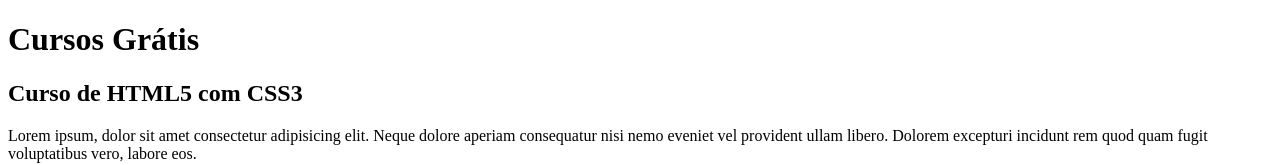
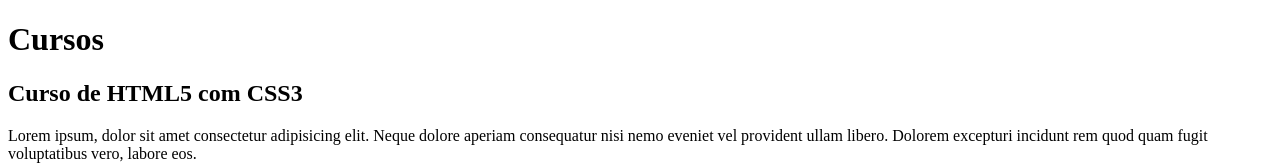
Before and after one commit to matheusBraga10/index, a plain HTML site: page index.html in a window 1280 px wide. Shown: the top 165 px of the page. Drawn offline with Linux system fonts and the light colour scheme.

Commit message:
2o commit conteudo

```diff
--- a/index.html
+++ b/index.html
@@ -4,12 +4,12 @@
     <meta charset="UTF-8">
     <meta http-equiv="X-UA-Compatible" content="IE=edge">
     <meta name="viewport" content="width=device-width, initial-scale=1.0">
-    <title>Título do Site</title>
+    <title>Site Teste</title>
 </head>
 <body>
     <main>
         <header>
-            <h1>Cursos Grátis</h1>
+            <h1>Cursos</h1>
         </header>
         <article>
             <h2>Curso de HTML5 com CSS3</h2>
```
